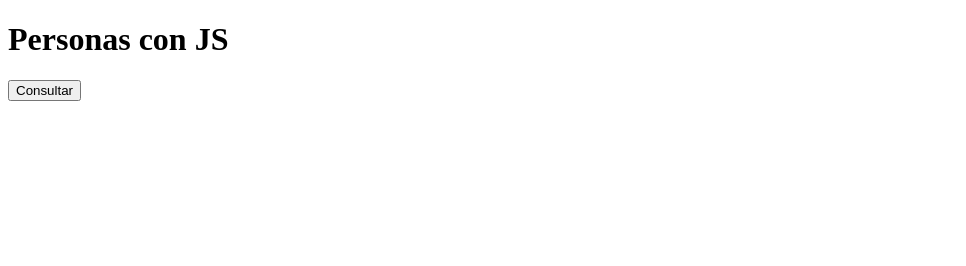
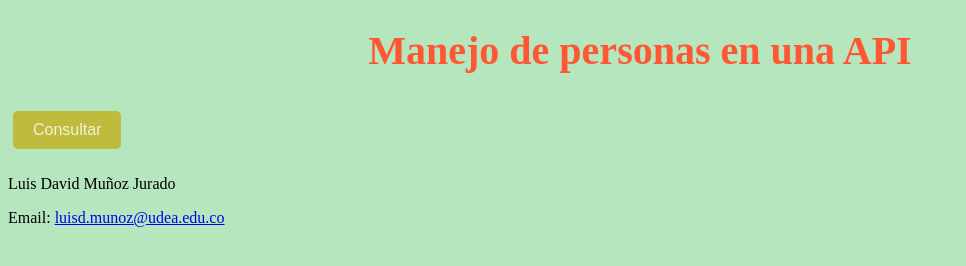
Before and after one commit to LuisD-M/Parcial_2_WEB, a plain HTML site: page index.html in a window 1280 px wide. Shown: the whole page, without its empty margins (0-966 px from the left). Drawn offline with Linux system fonts and the light colour scheme.

Commit message:
Entrega final

```diff
--- a/index.html
+++ b/index.html
@@ -11,7 +11,7 @@
 <body>
 
     <header>
-        <h1>Personas con JS</h1>
+        <h1>Manejo de personas en una API</h1>
         <form action="#" id="anime-form">
             <button type="submit">Consultar</button>
         </form>
@@ -49,6 +49,11 @@
         <pre><code id="result"></code></pre>
     </main>
 
+    <footer>
+        <p>Luis David Muñoz Jurado</p>
+        <p>Email: <a href="mailto:luisd.munoz@udea.edu.co">luisd.munoz@udea.edu.co</a></p>
+    </footer>
+
     <script type="module" src="./main.js"></script>
 </body>
 </html>
--- a/styles/apis.css
+++ b/styles/apis.css
@@ -38,3 +38,31 @@
     margin: 5px 0;
     font-size: 1em;
 }
+
+button {
+    background-color: #c2b222d3;
+    color: rgba(255, 255, 255, 0.815);
+    border: none;
+    padding: 10px 20px;
+    text-align: center;
+    text-decoration: none;
+    display: inline-block;
+    font-size: 16px;
+    margin: 10px 5px;
+    cursor: pointer;
+    border-radius: 5px;
+}
+
+button:hover {
+    background-color: #9e54989d;
+}
+
+h1 {
+    text-align: center;
+    font-size: 2.5em;
+    color: #ff5733;
+}
+
+body {
+    background-color: #2eb94559;
+}
```
